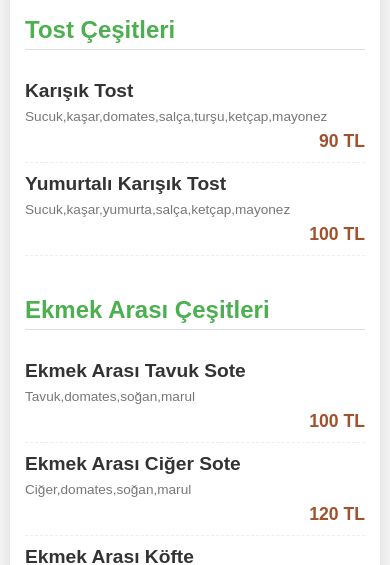
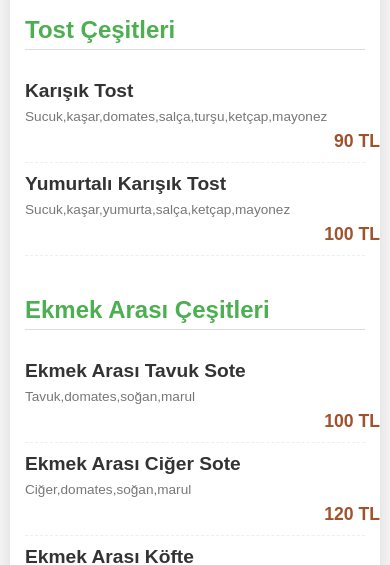
Before and after one commit to fakbayrak/Restoran_Menu, a plain HTML site: page index.html in a window 390 px wide. Shown: the part 279-844 px from the top of the page. Drawn offline with Linux system fonts and the light colour scheme.

Commit message:
Refactor CSS for header and menu styles

```diff
--- a/style.css
+++ b/style.css
@@ -134,7 +134,7 @@ body {
     .menu-item {
         /* Flex yapısını alt alta hizalamak için değiştir */
         flex-direction: column;
-        align-items: flex-start; /* Sola hizala */
+        align-items: stretch; /* Sola hizala */
         padding: 10px 0;
     }
 
@@ -155,12 +155,15 @@ body {
         /* Fiyatı alt satıra, sağa veya sola yasla */
         font-size: 1.1em;
         color: #a0522d;
-        /* Fiyatı tüm satırı kaplaması için ayarla ve metni sağa yasla */
-    align-self: stretch; /* Gerekli değil ama güvenli */
-    text-align: right;   /* Fiyatı sağ kenara yasla */
-    margin-top: 5px;     /* Açıklamadan sonra biraz boşluk bırak */
-    margin-left: 0;      /* Gerekli, genel kuraldan gelen marjini sıfırla */
 
+        font-weight: bold;
+        text-align: right; /* Metni menü alanının sağına yasla */
+        width: 100%;       /* Fiyat satırının tam genişlikte olmasını sağla */
+        margin-top: 5px;   /* Metin ile arasında boşluk bırak */
+
+    }
+    .menu-item > div {
+        width: 100%;
     }
 
     .menu-category h3 {
```
